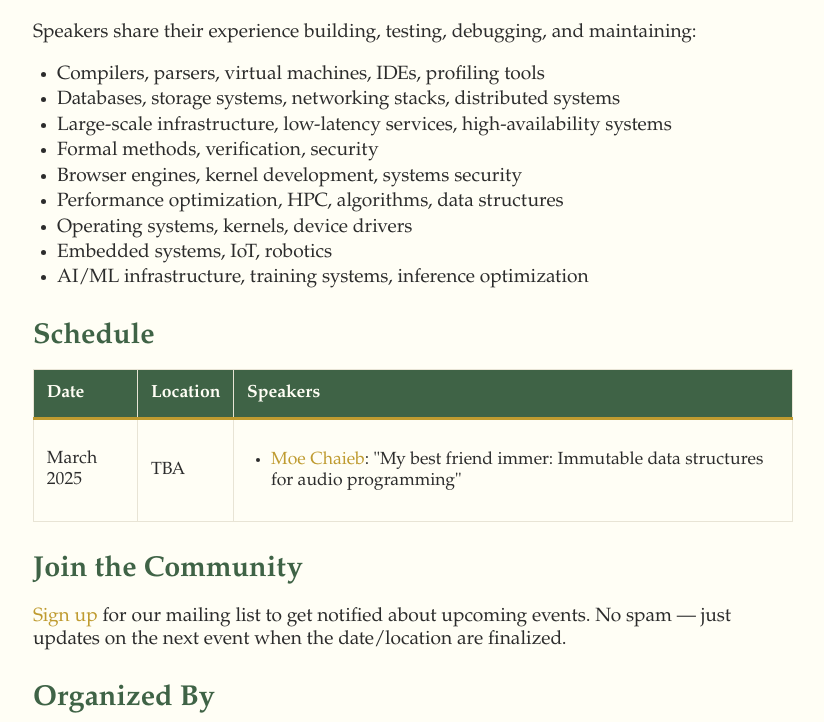
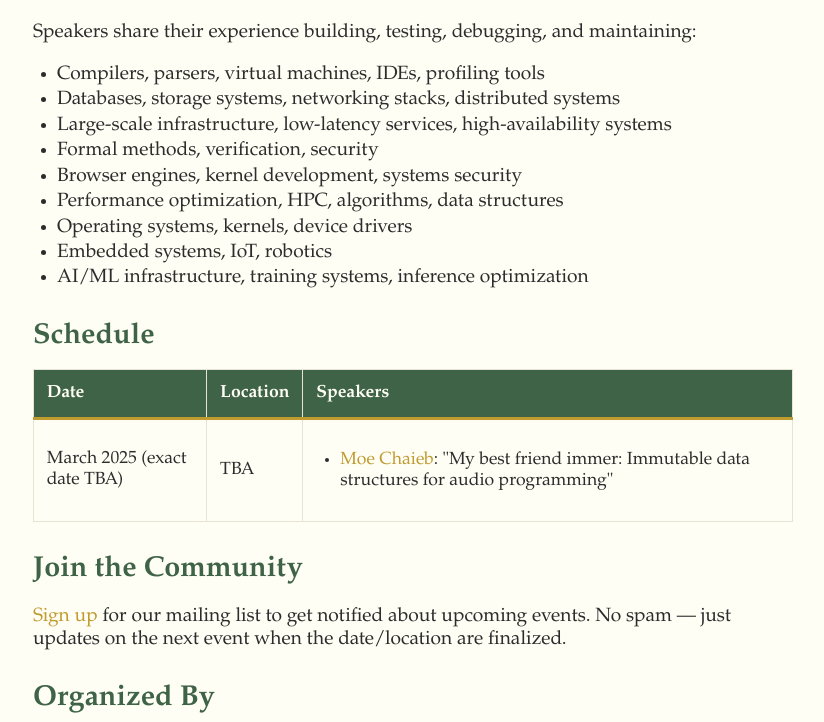
Before and after one commit to shardulbee/montreal.systems, a plain HTML site: page index.html in a window 1280 px wide. Shown: the part 454-1176 px from the top of the page, without its empty margins (227-1051 px from the left). Drawn offline with Linux system fonts and the light colour scheme.

Commit message:
TBA date

```diff
--- a/index.html
+++ b/index.html
@@ -195,7 +195,7 @@
                     </thead>
                     <tbody>
                         <tr>
-                            <td>March 2025</td>
+                            <td>March 2025 (exact date TBA)</td>
                             <td>TBA</td>
                             <td>
                                 <ul>
```
